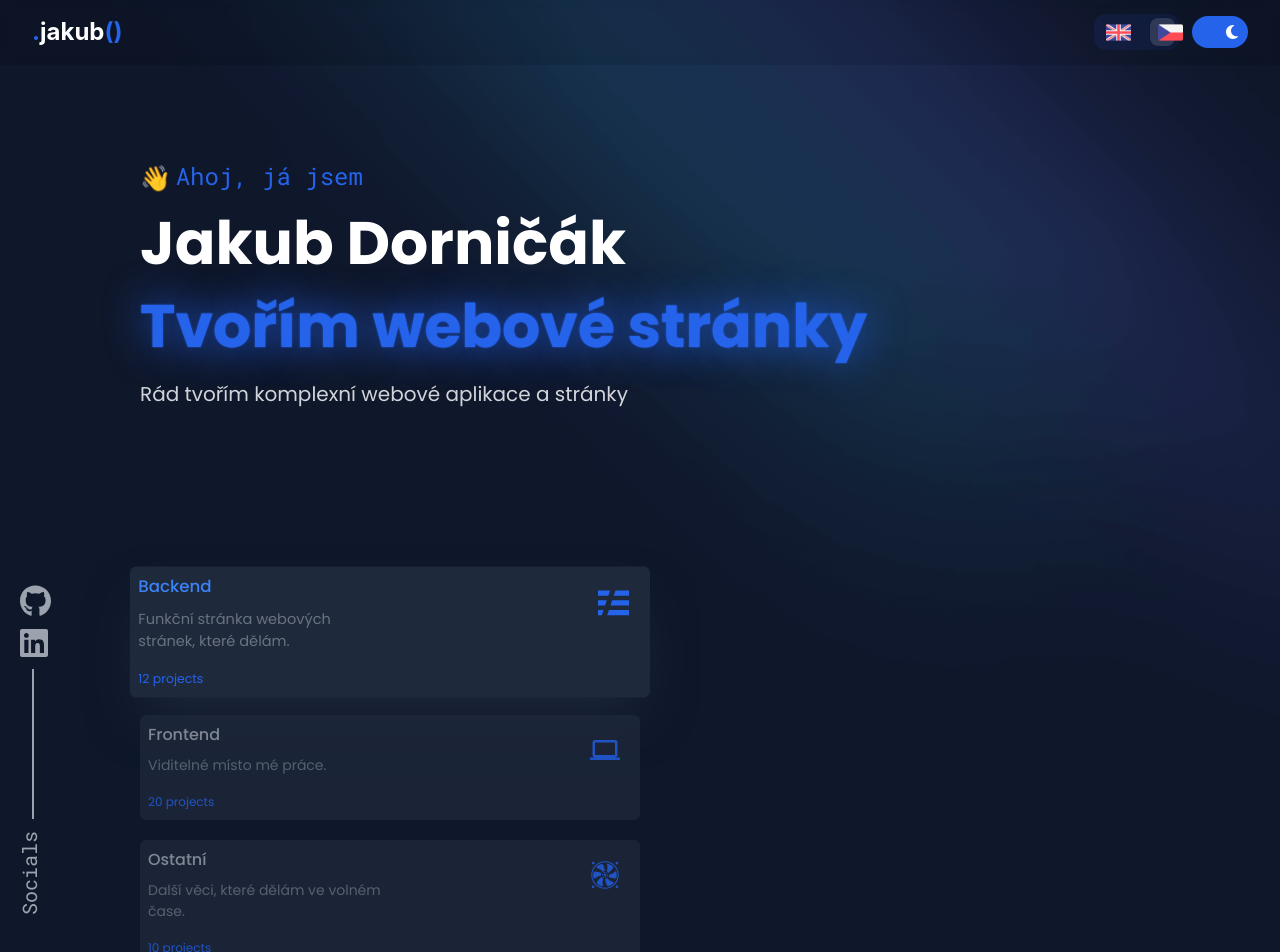
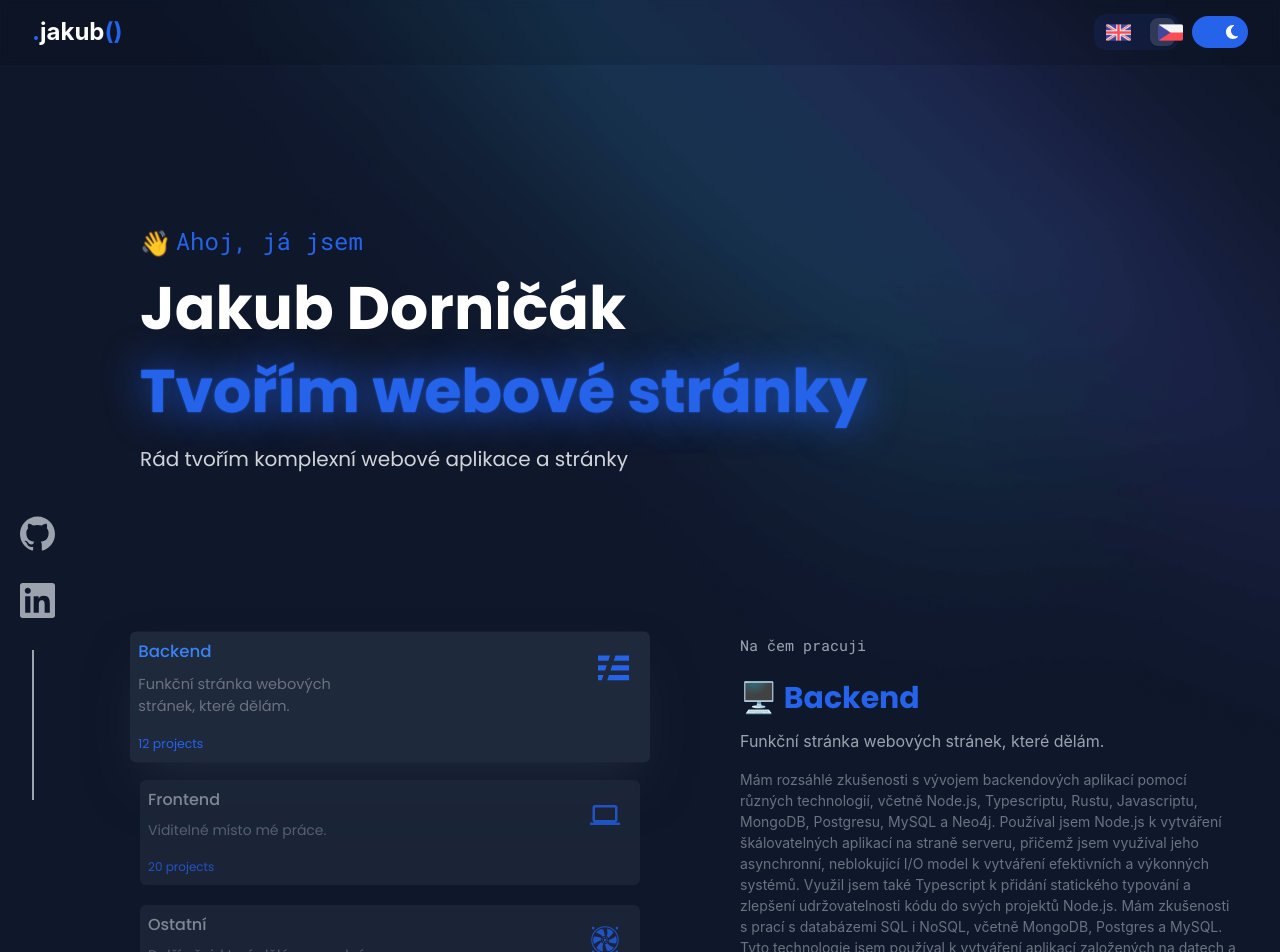
Before and after one commit to Atsukoro1/atsukoro1.github.io, a React (Create React App) app: page / in a window 1280 px wide. Shown: the top 952 px of the page. Built offline with nearby package versions, Linux system fonts and the light colour scheme.

Commit message:
feat: 🎸 Changes

```diff
--- a/package.json
+++ b/package.json
@@ -14,6 +14,7 @@
     "@fortawesome/free-solid-svg-icons": "^6.2.0",
     "@fortawesome/react-fontawesome": "^0.2.0",
     "@headlessui/react": "^1.6.6",
+    "@react-three/fiber": "^8.10.0",
     "@reduxjs/toolkit": "^1.8.5",
     "@testing-library/jest-dom": "^5.16.5",
     "@testing-library/react": "^13.3.0",
@@ -60,6 +61,7 @@
     ]
   },
   "devDependencies": {
+    "@types/three": "^0.148.0",
     "autoprefixer": "^10.4.8",
     "postcss": "^8.4.16",
     "tailwindcss": "^3.1.8"
--- a/src/App.tsx
+++ b/src/App.tsx
@@ -18,11 +18,12 @@ import { MdComputer } from "react-icons/md";
 import { GiComputerFan } from "react-icons/gi";
 import { motion, useScroll } from "framer-motion";
 import useViewPort from "./hooks/useViewPort";
-import { useState } from "react";
+import { useMemo, useState } from "react";
 
 import ActivityContent from "./components/ActivityContent";
 import ProgressLine from "./components/ProgressLine";
 import ActivityCard from "./components/ActivityCard";
+import ThreeDModel from './components/3DModel';
 import Socials from "./components/Socials";
 import Project from "./components/Project";
 import Navbar from "./components/Navbar";
@@ -49,9 +50,7 @@ function App() {
 			}}
 			className="bg-white dark:bg-slate-900"
 		>
-			<div className="none fixed w-full h-[65px] z-10 backdrop-blur-sm bg:white/10 dark:bg-black/10 top-0">
-				<span className="hidden sm:block"><ProgressLine /></span>
-
+			<div className="none sticky w-full h-[65px] z-10 backdrop-blur-sm bg:white/10 dark:bg-black/10 top-0">
 				{scrollYProgress.get() < 2 && (
 					<Navbar
 						onLanguageChange={(lang) => {
@@ -59,8 +58,6 @@ function App() {
 						}}
 					/>
 				)}
-
-				<span className="fixed top-[900%] left-8"><Socials/></span>
 			</div>
 
 			<motion.div
@@ -136,7 +133,7 @@ function App() {
 						projectCount={12}
 					/>
 
-					{width < 800 && selectedActivityCard === 0 && (
+					{width < 600 && selectedActivityCard === 0 && (
 						<>
 							<ActivityContent selectedItem={0} selectedLang={language} />
 						</>
@@ -151,7 +148,7 @@ function App() {
 						projectCount={20}
 					/>
 
-					{width < 800 && selectedActivityCard === 1 && (
+					{width < 600 && selectedActivityCard === 1 && (
 						<>
 							<ActivityContent selectedItem={1} selectedLang={language} />
 						</>
@@ -166,7 +163,7 @@ function App() {
 						projectCount={10}
 					/>
 
-					{width < 800 && selectedActivityCard === 2 && (
+					{width < 600 && selectedActivityCard === 2 && (
 						<>
 							<ActivityContent selectedItem={2} selectedLang={language} />
 						</>
@@ -174,7 +171,7 @@ function App() {
 				</div>
 
 				<div className="text-left w-[80%] mx-auto lg:mx-0 lg:w-full lg:ml-[100px]">
-					{width > 800 && (
+					{width > 600 && (
 						<>
 							<ActivityContent
 								selectedItem={selectedActivityCard}
@@ -202,7 +199,7 @@ function App() {
 			</div>
 
 			<div
-				className={`mt-[50px] mr-auto ml-auto w-[380px] grid grid-cols-1 md:grid-cols-2 md:w-[800px]
+				className={`mt-[50px] mr-auto ml-auto w-[380px] grid grid-cols-1 md:grid-cols-2 md:w-[720px]
            2xl:w-[1200px] 2xl:grid-cols-3 gap-10`}
 			>
 				<Project
@@ -374,6 +371,8 @@ function App() {
 					/>
 				</div>
 			</div>
+
+			<ThreeDModel/>
 		</div>
 	);
 }
--- /dev/null
+++ b/src/components/3DModel.tsx
@@ -0,0 +1,11 @@
+import React, { useRef, useState, useMemo } from "react";
+import { Canvas, useFrame } from "@react-three/fiber";
+import * as THREE from "three";
+
+export default () => {
+    return (
+        <Canvas>
+
+        </Canvas>
+    )
+}
--- a/src/components/ProgressLine.tsx
+++ b/src/components/ProgressLine.tsx
@@ -11,7 +11,7 @@ const ProgressLine = () => {
 	return (
 		<div className="left-0 right-0 fixed">
 			<motion.div
-				className={`top-0 z-10 bg-blue-600 h-1`}
+				className={"top-0 z-10 bg-blue-600 h-1"}
 				style={{
 					scaleX: scaleX,
 					transformOrigin: "0%",
--- a/src/components/Project.tsx
+++ b/src/components/Project.tsx
@@ -26,7 +26,7 @@ const Project = ({
 }: IProps) => {
 	return (
 		<motion.div
-			className="bg-slate-200 dark:bg-slate-800 w-[370px] rounded-lg mb-10 overflow-hidden hover:cursor-pointer h-full"
+			className="bg-slate-200 dark:bg-slate-800 w-[370px] rounded-lg overflow-hidden hover:cursor-pointer h-full"
 			whileHover={{
 				translateY: -5,
 			}}
--- a/src/components/SmoothScroll.tsx
+++ b/src/components/SmoothScroll.tsx
@@ -6,6 +6,9 @@ import {
   useSpring,
   motion
 } from "framer-motion"
+import Socials from "./Socials"
+import { SiGithub, SiLinkedin } from "react-icons/si"
+import ProgressLine from "./ProgressLine"
 
 const SmoothScroll = ({ children }: { children: JSX.Element[] | JSX.Element }) => {
   const scrollRef = useRef(null)
@@ -32,17 +35,33 @@ const SmoothScroll = ({ children }: { children: JSX.Element[] | JSX.Element }) =
   const { scrollY } = useViewportScroll()
 
   const transform = useTransform(scrollY, [0, pageHeight], [0, -pageHeight])
-  const physics = { damping: 15, mass: 0.27, stiffness: 55 }
+  const physics = { damping: 15, mass: 0.27, stiffness: 75 }
   const spring = useSpring(transform, physics)
 
   return (
-    <div className="bg-[#0F172A]">
+    <div className="dark:bg-[#0F172A] bg-white">
       <motion.div
         ref={scrollRef}
         style={{ y: spring }}
       >
         {children}
       </motion.div>
+      <span className="fixed top-0 sm:block"><ProgressLine /></span>
+
+      <span className="fixed hidden md:block bottom-0 left-8">
+        <Socials
+          socials={[
+            {
+              icon: SiGithub,
+              href: "https://github.com/Atsukoro1"
+            },
+            {
+              icon: SiLinkedin,
+              href: "https://cz.linkedin.com/in/jakub-dornicak-b6953423b?trk=people-guest_people_search-card"
+            }
+          ]}
+        />
+      </span>
 
       <div className="w-full"/>
     </div>
--- a/src/components/Socials.tsx
+++ b/src/components/Socials.tsx
@@ -1,36 +1,35 @@
 import { FontAwesomeIcon } from "@fortawesome/react-fontawesome";
-import { faLinkedin, faGithub } from "@fortawesome/free-brands-svg-icons";
 import { motion } from "framer-motion";
+import { IconType } from "react-icons";
 
-const Socials = () => {
+interface Social {
+	icon: IconType;
+	href: string;
+}
+
+interface Props {
+	socials: Social[]
+}
+
+const Socials = ({ socials }: Props) => {
 	return (
 		<motion.div>
-			<a href="https://www.linkedin.com/in/jakub-dornicak-b6953423b/">
-				<FontAwesomeIcon
-					icon={faGithub}
-					size="2x"
-					className={`text-gray-400 mb-2 ml-[-12px] hover:cursor-pointer hover:text-white
-               transition ease-in-out duration-200`}
-				/>
-			</a>
+			{socials.map((el, index) => {
+				return (
+					<span className="block" key={index as keyof typeof Socials}>
+						<a href={el.href}>
+							<el.icon
+								className="text-gray-400 mb-2 ml-[-12px] hover:cursor-pointer hover:text-white transition ease-in-out duration-200"
+								size={35}
+							/>
+						</a>
 
-			<br />
+						<br />
+					</span>
+				)
+			})}
 
-			<a href="https://www.linkedin.com/in/jakub-dornicak-b6953423b/">
-				<FontAwesomeIcon
-					href="https://www.linkedin.com/in/jakub-dornicak-b6953423b/"
-					icon={faLinkedin}
-					size="2x"
-					className={`text-gray-400 mb-2 ml-[-12px] hover:cursor-pointer hover:text-white
-               transition ease-in-out duration-200`}
-				/>
-			</a>
-
-			<div className="h-[150px] w-[2px] mb-10 bg-gray-400" />
-
-			<p className="font-roboto text-xl text-gray-400 -rotate-90 ml-[-45px] mb-[40px]">
-				Socials
-			</p>
+			<div className="h-[150px] w-[2px] bg-gray-400" />
 		</motion.div>
 	);
 };
--- a/src/components/Tabs.tsx
+++ b/src/components/Tabs.tsx
@@ -53,7 +53,7 @@ export default ({ tabs }: TabsProps) => {
 
 	return (
 		<>
-			<div className="flex pr-3 pt-3 pl-3 w-[420px] bg-blue-600 bg-opacity-20 rounded-tr-lg rounded-tl-xl hover:cursor-pointer">
+			<div className="flex pr-3 pt-3 pl-3 w-[420px] blue-400 dark:bg-blue-600 bg-opacity-20 rounded-tr-lg rounded-tl-xl hover:cursor-pointer">
 				{tabs.map((el, index) => {
 					return (
 						<Tab
--- a/tsconfig.json
+++ b/tsconfig.json
@@ -10,7 +10,6 @@
     "skipLibCheck": true,
     "esModuleInterop": true,
     "allowSyntheticDefaultImports": true,
-    "strict": true,
     "forceConsistentCasingInFileNames": true,
     "noFallthroughCasesInSwitch": true,
     "module": "esnext",
```
Also changed, not shown: 2 other files (tests, documents, lock files or other folders).
